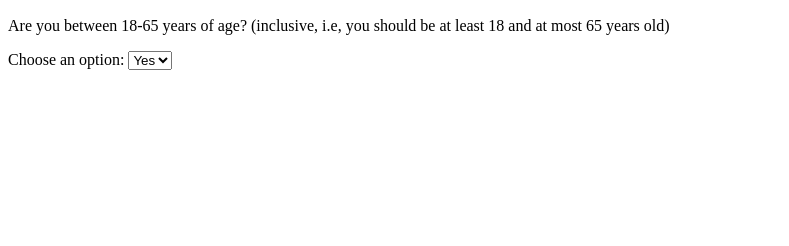
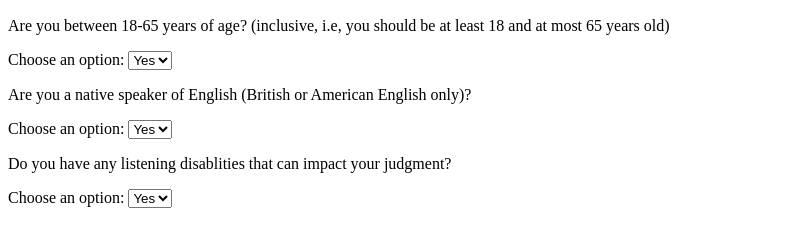
Before and after one commit to Ayushi113/cl_obson_g1, a plain HTML site: page hello.html in a window 1280 px wide. Shown: the part 110-356 px from the top of the page, without its empty margins (0-789 px from the left). Drawn offline with Linux system fonts and the light colour scheme.

Commit message:
Update hello.html

```diff
--- a/hello.html
+++ b/hello.html
@@ -12,8 +12,20 @@
 <option value="no">No</option>
 </select>
 
+<p>Are you a native speaker of English (British or American English only)? </p>
+
+<label for="native_lg">Choose an option:</label>
+<select name="native_lg" id="native_lg">
+<option value="yes">Yes</option>
+<option value="no">No</option>
+</select>
+
+<p>Do you have any listening disablities that can impact your judgment? </p>
+
+<label for="hearing_db">Choose an option:</label>
+<select name="hearing_db" id="hearing_db">
+<option value="yes">Yes</option>
+<option value="no">No</option>
+</select>
 </body>
 </html>
-
-</body>
-</html>
```
